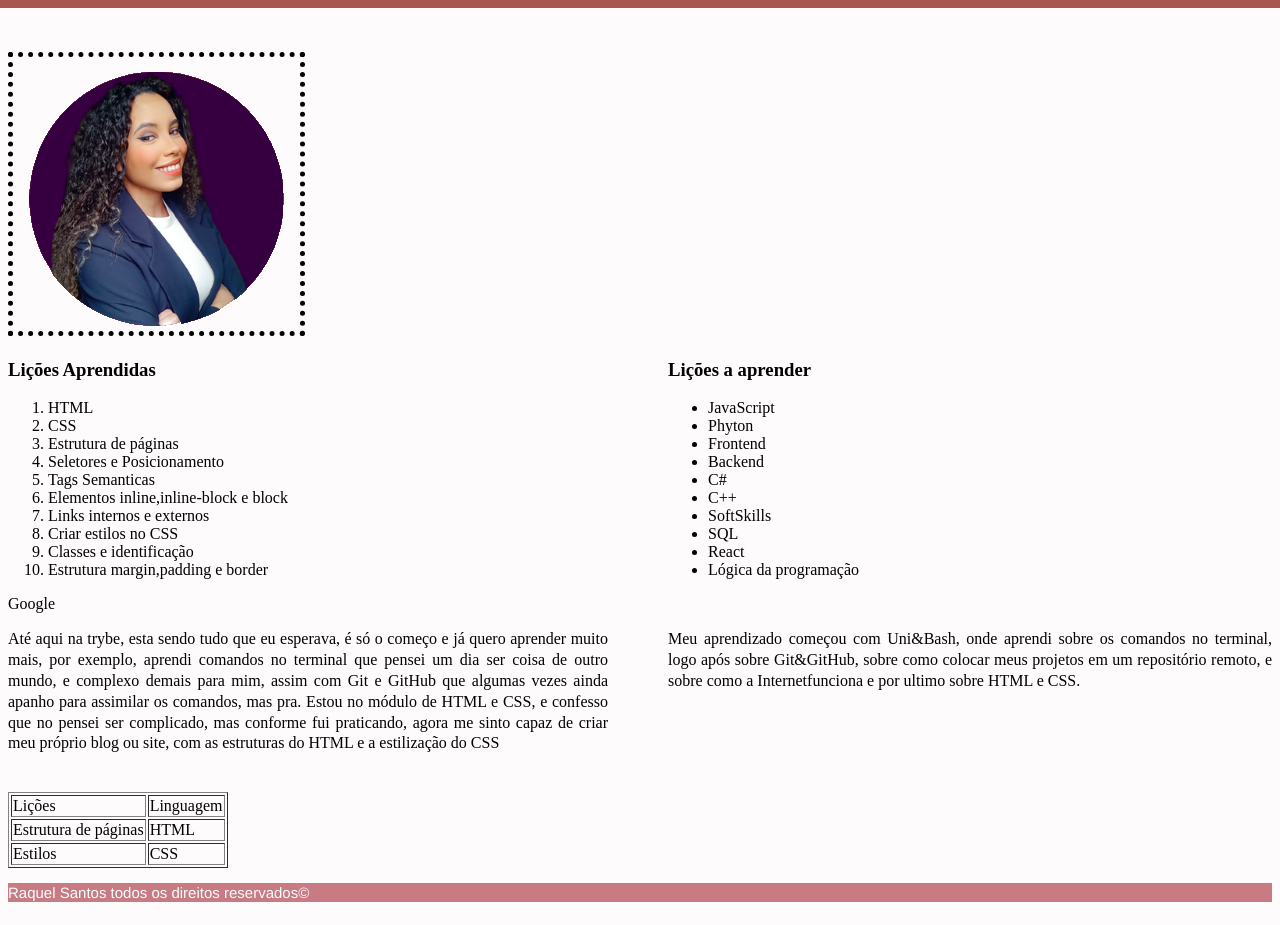
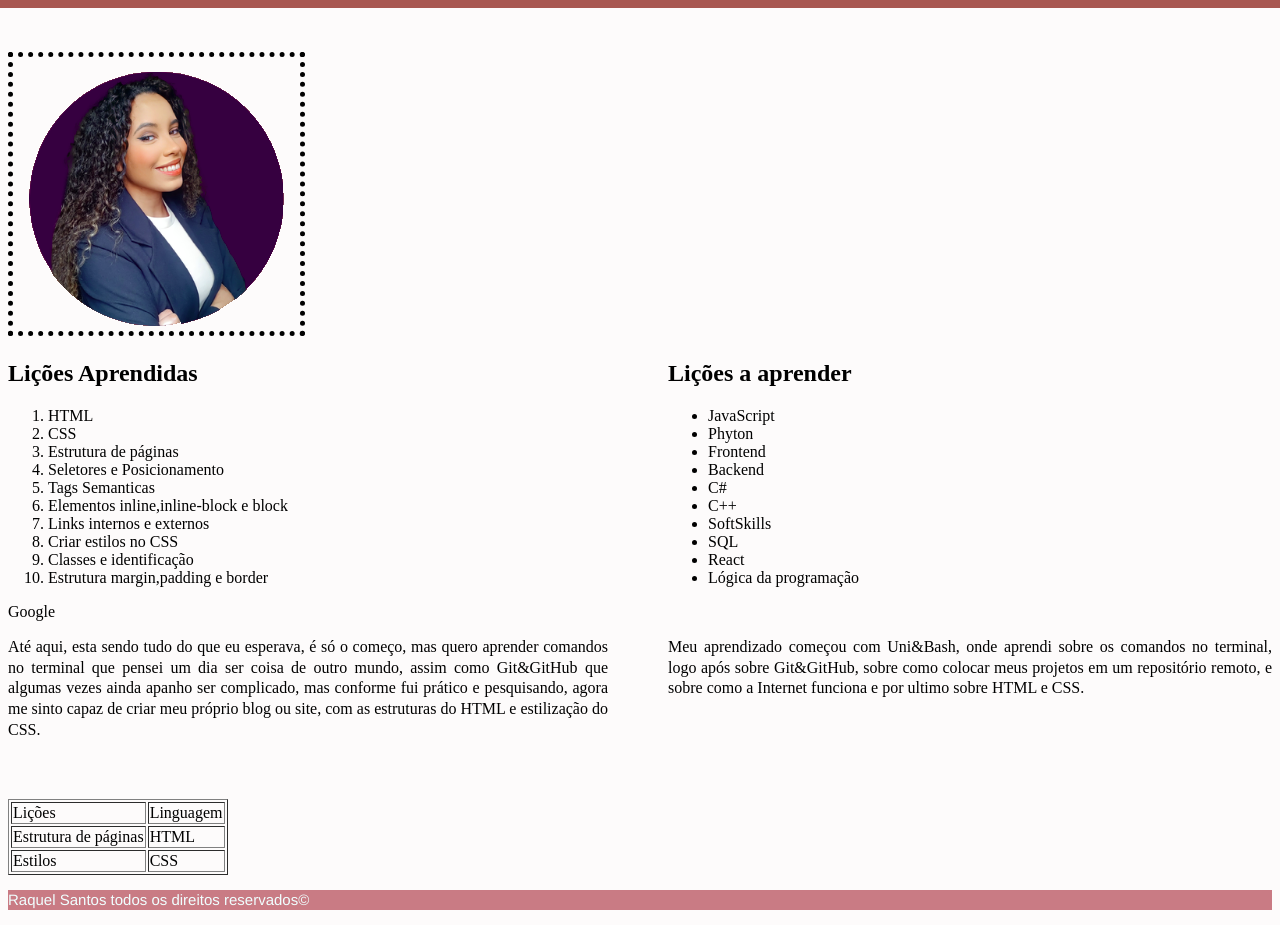
Before and after one commit to raquelsscode/Lessons-Learned, a website: page index.html in a window 1280 px wide. Shown: the part 98-1023 px from the top of the page. Drawn offline with Linux system fonts and the light colour scheme; a web font is replaced by a local one.

Commit message:
Alterações nos requisitos 8 e 9

```diff
--- a/index.html
+++ b/index.html
@@ -26,7 +26,7 @@
     <main id="main">
         <section>
             <img src="Raquel Santos.png" alt="Raquel sorrindo de braços cruzados" id="minha_foto">
-            <article class="lado-esquerdo">
+            <div class="lado-esquerdo">
                 <h1>Lições Aprendidas</h1>
                 <ol id="licoes_aprendidas">
                     <li>HTML</li>
@@ -40,8 +40,8 @@
                     <li>Classes e identificação</li>
                     <li>Estrutura margin,padding e border</li>
                 </ol>
-            </article>
-            <article class="lado-direito">
+            </div>
+            <div class="lado-direito">
                 <h1>Lições a aprender</h1>
                 <ul id="licoes_a_aprender">
                     <li>JavaScript</li>
@@ -55,20 +55,18 @@
                     <li>React</li>
                     <li>Lógica da programação</li>
                 </ul>
-            </article>
+            </div>
             <a href="https://www.google.com.br/" target="_blank">Google</a>
         </section>
         <article>
 
-            <p class="lado-esquerdo">Até aqui na trybe, esta sendo tudo que eu esperava, é só o começo e já quero aprender muito mais, por exemplo, aprendi comandos no terminal que pensei um dia ser coisa de outro mundo, e complexo demais para mim, assim com Git e GitHub que
-                algumas vezes ainda apanho para assimilar os comandos, mas pra. Estou no módulo de HTML e CSS, e confesso que no pensei ser complicado, mas conforme fui praticando, agora me sinto capaz de criar meu próprio blog ou site, com as estruturas
-                do HTML e a estilização do CSS</p>
+            <p class="lado-esquerdo">Até aqui, esta sendo tudo do que eu esperava, é só o começo, mas quero aprender comandos no terminal que pensei um dia ser coisa de outro mundo, assim como Git&GitHub que algumas vezes ainda apanho ser complicado, mas conforme fui prático
+                e pesquisando, agora me sinto capaz de criar meu próprio blog ou site, com as estruturas do HTML e estilização do CSS.
+            </p>
 
         </article>
         <aside>
-            <section>
-                <p class="lado-direito">Meu aprendizado começou com Uni&Bash, onde aprendi sobre os comandos no terminal, logo após sobre Git&GitHub, sobre como colocar meus projetos em um repositório remoto, e sobre como a Internetfunciona e por ultimo sobre HTML e CSS.</p>
-            </section>
+            <p class="lado-direito">Meu aprendizado começou com Uni&Bash, onde aprendi sobre os comandos no terminal, logo após sobre Git&GitHub, sobre como colocar meus projetos em um repositório remoto, e sobre como a Internet funciona e por ultimo sobre HTML e CSS.</p>
         </aside>
         <table border="1" id="table">
             <tr>
```
